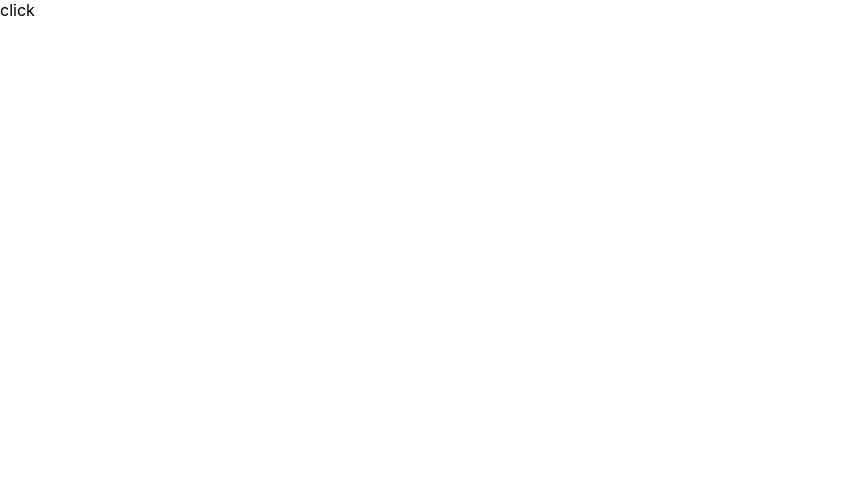
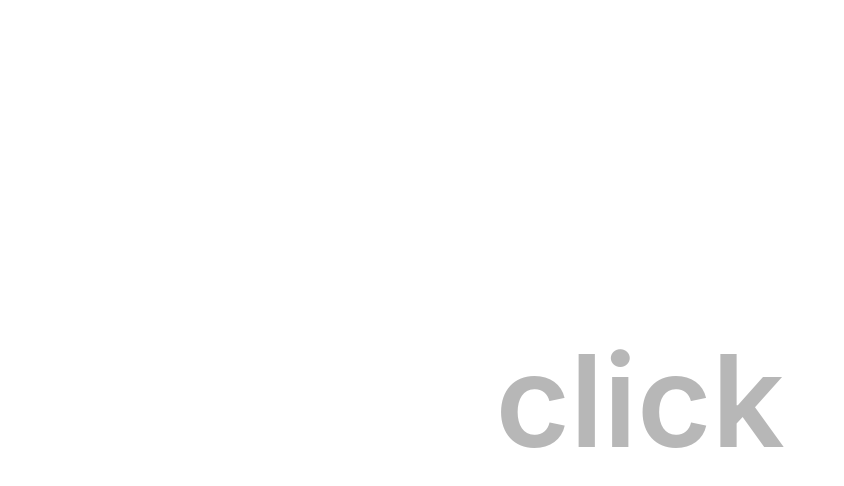
Before and after one commit to LucasHCDev/react-app, a React (Create React App) app: page / in a window 1280 px wide. Shown: the top 486 px of the page, without its empty margins (0-844 px from the left). Built offline with nearby package versions, Linux system fonts and the light colour scheme.

Commit message:
style for spring click

```diff
--- a/src/App.css
+++ b/src/App.css
@@ -36,3 +36,50 @@
     transform: rotate(360deg);
   }
 }
+
+html,
+body,
+#root {
+  width: 100%;
+  height: 100%;
+  margin: 0;
+  padding: 0;
+  background-color: white;
+}
+
+body {
+  font-family: -apple-system,
+  BlinkMacSystemFont,
+  avenir next,
+  helvetica neue,
+  helvetica, ubuntu,
+  roboto,
+  noto,
+  segoe ui, arial, sans-serif;
+
+  background: transparent;
+  -webkit-touch-callout: none;
+  -webkit-user-select: none;
+  -khtml-user-select: none;
+  -moz-user-select: none;
+  user-select: none;
+  cursor: default;
+  background: rgb(244, 246, 249);
+  color: rgb(183, 183, 183);
+}
+
+#root > div {
+  width: 100%;
+  height: 100%;
+  overflow: hidden;
+  display: flex;
+  align-items: center;
+  justify-content: center;
+  cursor: pointer;
+}
+
+#root > div > div {
+  font-weight: 600;
+  font-size: 8em;
+  will-change: opacity;
+}
```
